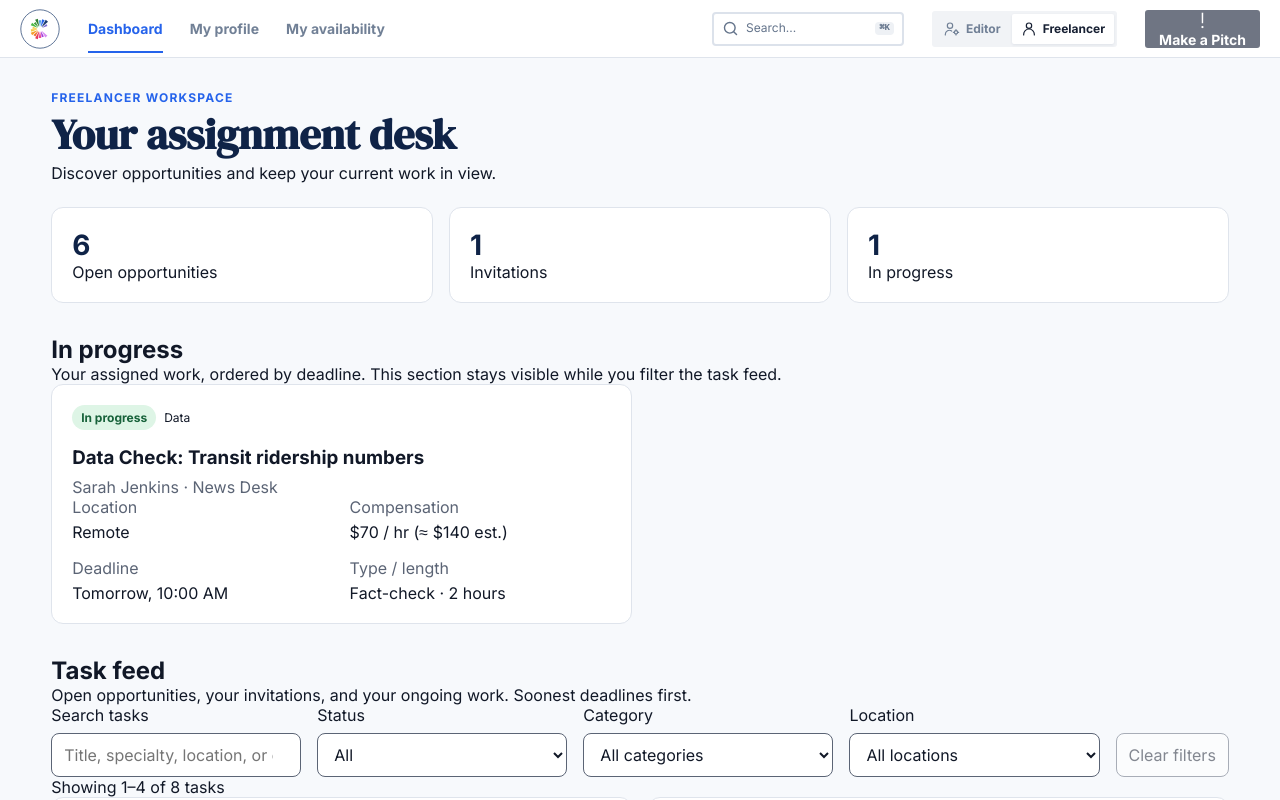
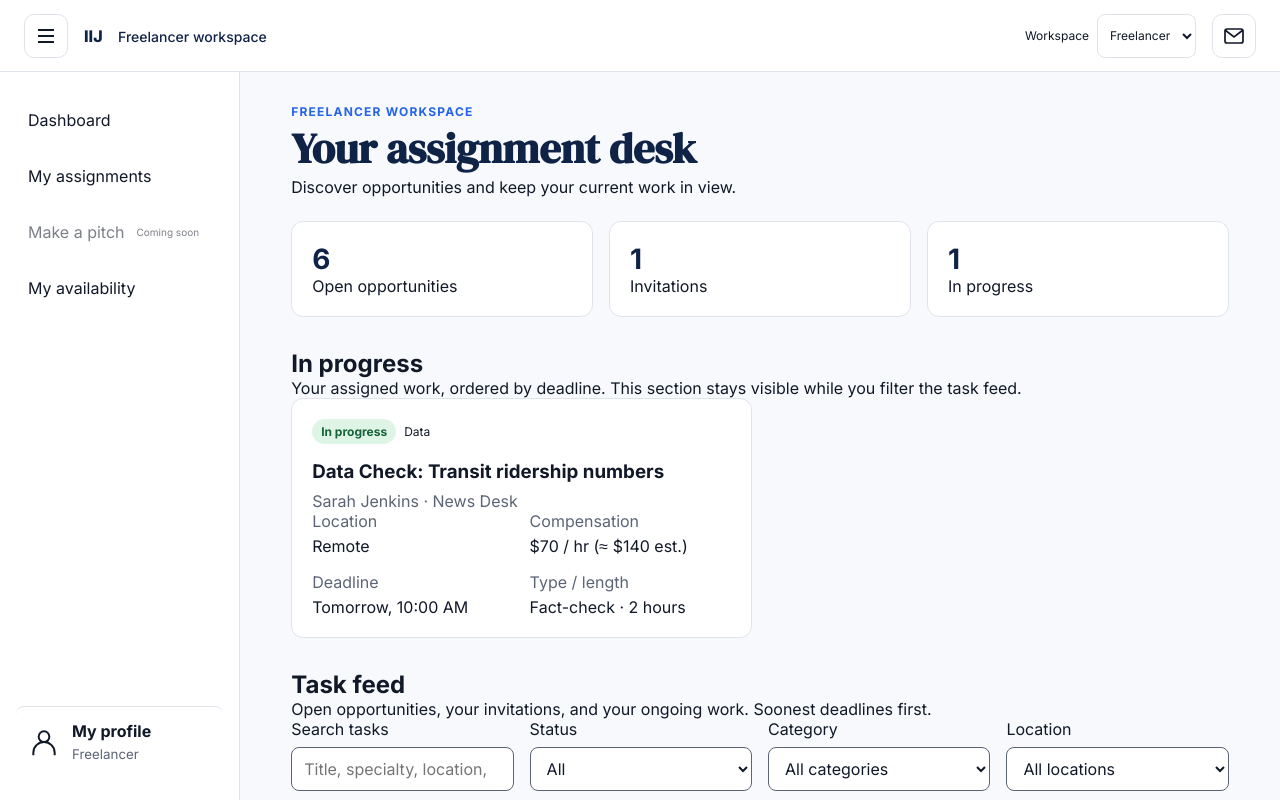
Before and after one commit to BU-Spark/se-iij-freelance-marketplace, a Next.js app: page /dashboard/freelancer in a window 1280 px wide. Shown: the top 800 px of the page. Built offline with nearby package versions, Linux system fonts and the light colour scheme.

Commit message:
feat: add freelancer sidebar layout and notification menu

```diff
--- /dev/null
+++ b/app/components/FreelancerWorkspace/FreelancerSidebar.tsx
@@ -0,0 +1,43 @@
+import Link from 'next/link';
+import styles from './FreelancerWorkspace.module.css';
+
+export type FreelancerSidebarProps = { id: string; onNavigate?: () => void };
+
+export function FreelancerSidebar({ id, onNavigate }: FreelancerSidebarProps) {
+  return (
+    <aside id={id} className={styles.sidebar}>
+      <nav aria-label="Freelancer menu" className={styles.menu}>
+        <Link href="/dashboard/freelancer" onClick={onNavigate}>
+          Dashboard
+        </Link>
+        <Link href="/dashboard/freelancer#active-assignments" onClick={onNavigate}>
+          My assignments
+        </Link>
+        <button type="button" disabled title="Pitch submission is not available yet">
+          Make a pitch <small>Coming soon</small>
+        </button>
+        <Link href="/dashboard/availability" onClick={onNavigate}>
+          My availability
+        </Link>
+      </nav>
+      <Link className={styles.profile} href="/dashboard/profile" onClick={onNavigate}>
+        <svg
+          width="32"
+          height="32"
+          viewBox="0 0 24 24"
+          fill="none"
+          stroke="currentColor"
+          strokeWidth="1.5"
+          aria-hidden="true"
+        >
+          <circle cx="12" cy="8" r="4" />
+          <path d="M4 22v-2a8 8 0 0 1 16 0v2" />
+        </svg>
+        <span>
+          <strong>My profile</strong>
+          <small>Freelancer</small>
+        </span>
+      </Link>
+    </aside>
+  );
+}
--- /dev/null
+++ b/app/components/FreelancerWorkspace/FreelancerWorkspace.module.css
@@ -0,0 +1,175 @@
+.workspace {
+  min-height: 100dvh;
+  background: var(--bg);
+  color: var(--ink);
+}
+.toolbar {
+  display: flex;
+  align-items: center;
+  gap: 16px;
+  min-height: 72px;
+  padding: 12px 24px;
+  box-sizing: border-box;
+  background: var(--white);
+  border-bottom: 1px solid #dfe4ec;
+  position: sticky;
+  top: 0;
+  z-index: 10;
+}
+.iconButton {
+  display: inline-flex;
+  align-items: center;
+  justify-content: center;
+  min-width: 44px;
+  min-height: 44px;
+  border: 1px solid #dfe4ec;
+  border-radius: 10px;
+  background: var(--white);
+  color: var(--ink);
+  cursor: pointer;
+  list-style: none;
+}
+.iconButton::-webkit-details-marker {
+  display: none;
+}
+.brand {
+  font-weight: 800;
+  color: var(--navy-deep);
+}
+.brand span {
+  margin-left: 12px;
+  font-size: 14px;
+  font-weight: 500;
+}
+.role {
+  display: flex;
+  align-items: center;
+  gap: 8px;
+  margin-left: auto;
+  font-size: 12px;
+}
+.role select {
+  min-height: 44px;
+  padding: 8px;
+  border: 1px solid #dfe4ec;
+  border-radius: 8px;
+  background: var(--white);
+  color: var(--ink);
+  font: inherit;
+}
+.body {
+  display: grid;
+  grid-template-columns: minmax(0, 1fr);
+}
+.expanded {
+  grid-template-columns: 240px minmax(0, 1fr);
+}
+.content {
+  min-width: 0;
+}
+.sidebar {
+  position: sticky;
+  top: 72px;
+  height: calc(100dvh - 72px);
+  display: flex;
+  flex-direction: column;
+  box-sizing: border-box;
+  padding: 24px 16px;
+  border-right: 1px solid #dfe4ec;
+  background: var(--white);
+  overflow-y: auto;
+}
+.menu {
+  display: grid;
+  gap: 8px;
+}
+.menu a,
+.menu button,
+.profile {
+  display: flex;
+  align-items: center;
+  gap: 12px;
+  padding: 14px 12px;
+  border-radius: 8px;
+  color: var(--ink);
+  font: inherit;
+  text-decoration: none;
+  text-align: left;
+}
+.menu a:hover,
+.profile:hover {
+  background: #e7f0ff;
+  color: var(--c-blue);
+}
+.menu button:disabled {
+  opacity: 0.55;
+  cursor: default;
+}
+.menu small {
+  font-size: 10px;
+}
+.profile {
+  margin-top: auto;
+  border-top: 1px solid #dfe4ec;
+}
+.profile small {
+  display: block;
+  margin-top: 5px;
+  color: var(--muted);
+}
+.notifications {
+  position: relative;
+}
+.dot {
+  position: absolute;
+  top: 6px;
+  right: 6px;
+  width: 8px;
+  height: 8px;
+  border-radius: 50%;
+  background: #c83232;
+}
+.notificationPanel {
+  position: absolute;
+  right: 0;
+  top: 52px;
+  width: min(320px, calc(100vw - 32px));
+  box-sizing: border-box;
+  padding: 20px;
+  border: 1px solid #dfe4ec;
+  border-radius: 12px;
+  background: var(--white);
+  box-shadow: 0 10px 30px #152b4920;
+}
+.notificationPanel h2 {
+  margin: 0 0 16px;
+  font-size: 18px;
+}
+.notificationPanel ul {
+  padding-left: 20px;
+}
+.workspace :focus-visible {
+  outline: 2px solid var(--c-blue);
+  outline-offset: 2px;
+}
+@media (max-width: 720px) {
+  .toolbar {
+    padding: 12px;
+    gap: 8px;
+  }
+  .brand span {
+    display: none;
+  }
+  .expanded {
+    grid-template-columns: minmax(0, 1fr);
+  }
+  .sidebar {
+    position: static;
+    height: auto;
+    border-right: 0;
+    border-bottom: 1px solid #dfe4ec;
+  }
+  .profile {
+    margin-top: 24px;
+  }
+}
--- /dev/null
+++ b/app/components/FreelancerWorkspace/FreelancerWorkspace.tsx
@@ -0,0 +1,62 @@
+'use client';
+
+import { useId, useState, type ReactNode } from 'react';
+import { useWorkspace } from '../../hooks/useWorkspace';
+import { FreelancerSidebar } from './FreelancerSidebar';
+import { NotificationMenu, type WorkspaceNotification } from './NotificationMenu';
+import styles from './FreelancerWorkspace.module.css';
+
+export type FreelancerWorkspaceProps = { children: ReactNode; notifications?: WorkspaceNotification[] };
+
+export function FreelancerWorkspace({ children, notifications }: FreelancerWorkspaceProps) {
+  const [menuOpen, setMenuOpen] = useState(true);
+  const menuId = useId();
+  const { switchRole } = useWorkspace();
+  return (
+    <div className={styles.workspace}>
+      <header className={styles.toolbar}>
+        <button
+          className={styles.iconButton}
+          type="button"
+          aria-label="Toggle freelancer menu"
+          aria-expanded={menuOpen}
+          aria-controls={menuId}
+          onClick={() => setMenuOpen((open) => !open)}
+        >
+          <svg
+            width="24"
+            height="24"
+            viewBox="0 0 24 24"
+            fill="none"
+            stroke="currentColor"
+            strokeWidth="1.8"
+            aria-hidden="true"
+          >
+            <path d="M4 6h16M4 12h16M4 18h16" />
+          </svg>
+        </button>
+        <span className={styles.brand}>
+          IIJ <span>Freelancer workspace</span>
+        </span>
+        <label className={styles.role}>
+          Workspace
+          <select
+            aria-label="Workspace role"
+            value="freelancer"
+            onChange={(event) => {
+              if (event.target.value === 'editor') switchRole('editor');
+            }}
+          >
+            <option value="freelancer">Freelancer</option>
+            <option value="editor">Editor</option>
+          </select>
+        </label>
+        <NotificationMenu notifications={notifications} />
+      </header>
+      <div className={`${styles.body} ${menuOpen ? styles.expanded : ''}`}>
+        {menuOpen && <FreelancerSidebar id={menuId} />}
+        <div className={styles.content}>{children}</div>
+      </div>
+    </div>
+  );
+}
--- /dev/null
+++ b/app/components/FreelancerWorkspace/NotificationMenu.tsx
@@ -0,0 +1,44 @@
+'use client';
+
+import styles from './FreelancerWorkspace.module.css';
+
+export type WorkspaceNotification = { id: string; message: string; unread: boolean };
+export type NotificationMenuProps = { notifications?: WorkspaceNotification[] };
+
+export function NotificationMenu({ notifications = [] }: NotificationMenuProps) {
+  const unread = notifications.filter((item) => item.unread).length;
+  return (
+    <details className={styles.notifications}>
+      <summary className={styles.iconButton} aria-label={`Notifications, ${unread} unread`}>
+        <svg
+          width="24"
+          height="24"
+          viewBox="0 0 24 24"
+          fill="none"
+          stroke="currentColor"
+          strokeWidth="1.7"
+          aria-hidden="true"
+        >
+          <rect x="3" y="5" width="18" height="14" rx="2" />
+          <path d="m3 6 9 7 9-7" />
+        </svg>
+        {unread > 0 && <span className={styles.dot} />}
+      </summary>
+      <section className={styles.notificationPanel} aria-label="Notifications">
+        <h2>Notifications</h2>
+        {notifications.length ? (
+          <ul>
+            {notifications.map((item) => (
+              <li key={item.id}>
+                {item.unread && <strong>Unread: </strong>}
+                {item.message}
+              </li>
+            ))}
+          </ul>
+        ) : (
+          <p>No notifications yet.</p>
+        )}
+      </section>
+    </details>
+  );
+}
--- /dev/null
+++ b/app/components/FreelancerWorkspace/index.ts
@@ -0,0 +1,6 @@
+export { FreelancerWorkspace } from './FreelancerWorkspace';
+export type { FreelancerWorkspaceProps } from './FreelancerWorkspace';
+export { FreelancerSidebar } from './FreelancerSidebar';
+export type { FreelancerSidebarProps } from './FreelancerSidebar';
+export { NotificationMenu } from './NotificationMenu';
+export type { NotificationMenuProps, WorkspaceNotification } from './NotificationMenu';
--- a/app/dashboard/freelancer/FreelancerDashboard.tsx
+++ b/app/dashboard/freelancer/FreelancerDashboard.tsx
@@ -127,7 +127,7 @@ export default function FreelancerDashboard({
           </a>
         </li>
       </ul>
-      <section aria-labelledby="active-heading" className={styles.section}>
+      <section id="active-assignments" aria-labelledby="active-heading" className={styles.section}>
         <h2 id="active-heading">In progress</h2>
         <p>Your assigned work, ordered by deadline. This section stays visible while you filter the task feed.</p>
         {active.length ? (
--- a/app/dashboard/freelancer/page.tsx
+++ b/app/dashboard/freelancer/page.tsx
@@ -1,4 +1,4 @@
-import { Header } from '../../components/header/Header';
+import { FreelancerWorkspace } from '../../components/FreelancerWorkspace';
 import { ASSIGNMENTS } from '../constants';
 import type { DeskAssignment } from '../../types/dashboard.types';
 import FreelancerDashboard from './FreelancerDashboard';
@@ -28,14 +28,13 @@ const DEMO_ASSIGNMENTS: DeskAssignment[] = [
 
 export default function FreelancerPage() {
   return (
-    <div className={styles.shell}>
-      <Header />
+    <FreelancerWorkspace>
       <main className={styles.main}>
         <p className={styles.eyebrow}>Freelancer workspace</p>
         <h1>Your assignment desk</h1>
         <p>Discover opportunities and keep your current work in view.</p>
         <FreelancerDashboard assignments={DEMO_ASSIGNMENTS} freelancerId={DEMO_FREELANCER_ID} />
       </main>
-    </div>
+    </FreelancerWorkspace>
   );
 }
```
Also changed, not shown: 1 other file (tests, documents, lock files or other folders).
